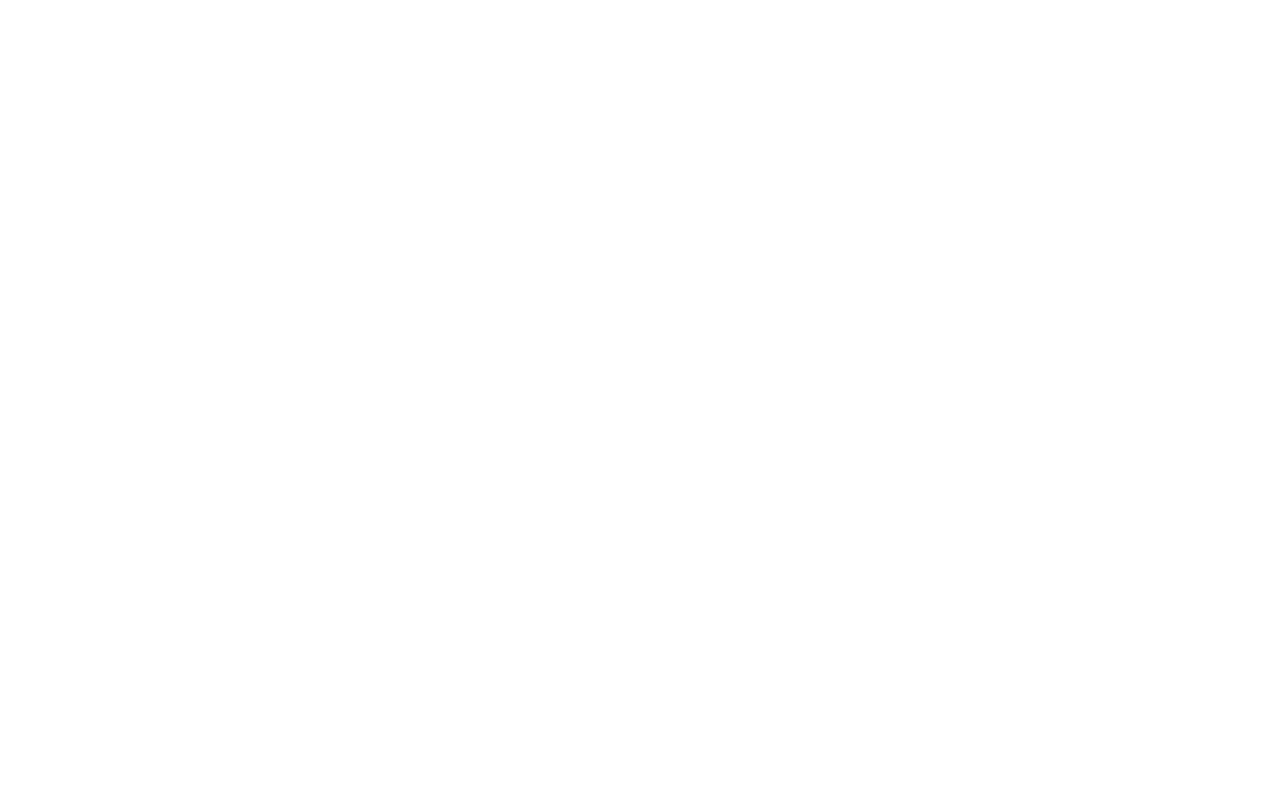
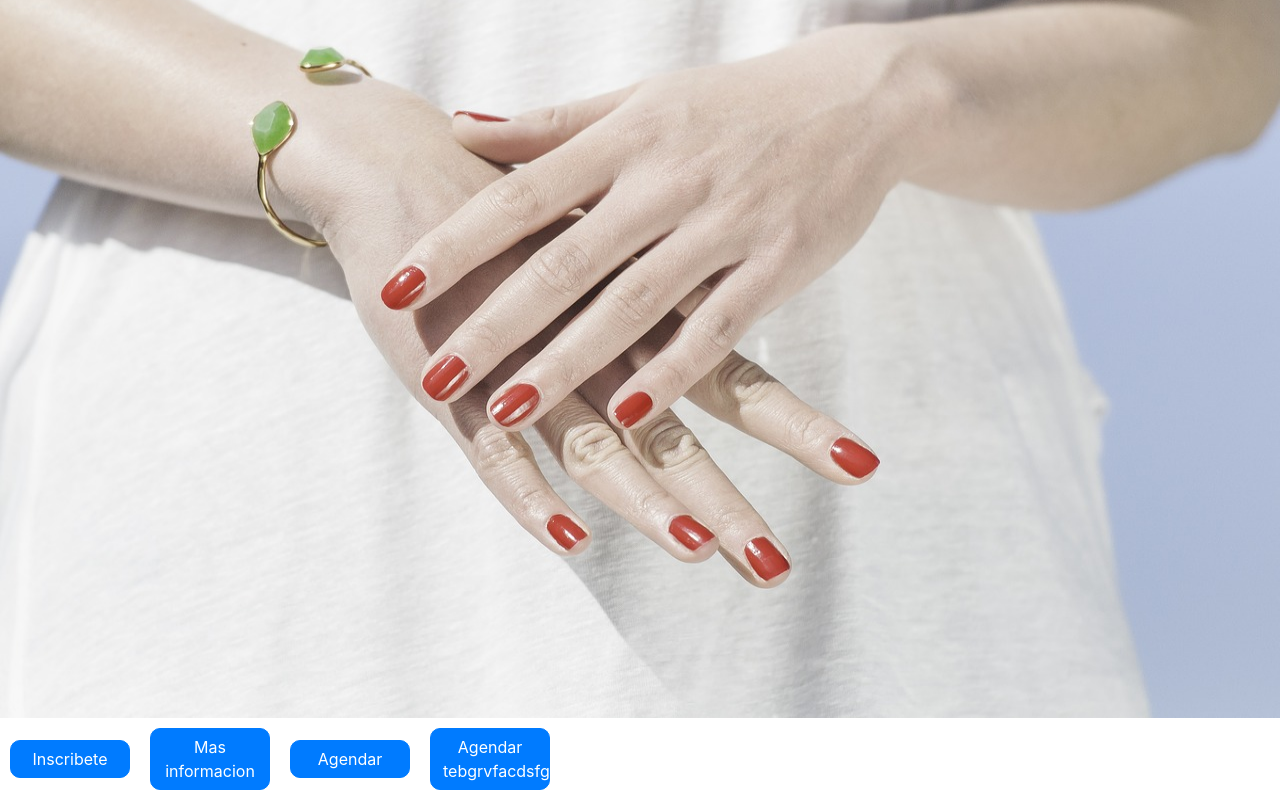
Before and after one commit to Angel10050/nailu_project, a React (Create React App) app: page / in a window 1280 px wide. Shown: the part 197-997 px from the top of the page. Before the commit the page ends 800 px from the top, so only its background shows below. Built offline with nearby package versions, Linux system fonts and the light colour scheme; no server answers.

Commit message:
NavComponent

```diff
--- a/src/App.js
+++ b/src/App.js
@@ -1,13 +1,16 @@
-import React from 'react';
+import React from "react";
 import './App.css';
 
 import { animateScroll as scroll } from 'react-scroll'
 
+import Hero from './Components/heroComponent/Hero'
+import heroImage from './Components/heroComponent/hands-1751637_1280.jpg'
+import ButtonGeneral from './Components/Button/Button'
 import NavComponent from './Components/navComponent/NavComponent'
 
 class App extends React.Component {
   componentDidMount() {
-    fetch('/api/data')
+    fetch("/api/data")
       .then(response => response.json())
       .then(console.log);
   }
@@ -24,7 +27,15 @@
     return (
       <>
       <NavComponent toScrollup={this.toScrollup} />
+      <Hero heroMainImage={heroImage}/>
+      <div>
+        <ButtonGeneral nameBtn="Inscribete" callback={this.handlerClick} />
+        <ButtonGeneral nameBtn="Mas informacion" callback={this.handlerClick} />
+        <ButtonGeneral nameBtn="Agendar" callback={this.handlerClick} />
+        <ButtonGeneral nameBtn="Agendar tebgrvfacdsfg" callback={this.handlerClick}/>
+      </div>
       </>
+
     );
   }
 }
--- /dev/null
+++ b/src/Components/Button/Button.js
@@ -0,0 +1,16 @@
+import React from "react";
+
+import "./ButtonGeneralStyle.css";
+
+
+const ButtonGeneral = ({ nameBtn, callback }) => {
+
+  return (
+    <button type="button" class="btn btn-primary button" onClick={callback}>
+      {nameBtn}
+    </button>
+  );
+
+};
+
+export default ButtonGeneral;
--- /dev/null
+++ b/src/Components/Button/ButtonGeneralStyle.css
@@ -0,0 +1,12 @@
+.button {
+  color: #fff;
+  width: 120px;
+  margin: 10px;
+  min-height: 30px;
+  position: relative;
+  border-radius: 10px;
+}
+
+.button:hover {
+  background: #ff2957;
+}
--- /dev/null
+++ b/src/Components/heroComponent/Hero.css
@@ -0,0 +1,4 @@
+.heroMainImage{
+    height: 100vh;
+    width: 100vw;
+}
--- /dev/null
+++ b/src/Components/heroComponent/Hero.js
@@ -0,0 +1,10 @@
+import React from "react"
+import './Hero.css'
+
+function Hero(props){
+    return(
+        <img className='heroMainImage' src={props.heroMainImage} alt='Nail_Salon'></img>
+    )
+}
+
+export default Hero
```
Also changed, not shown: src/Components/heroComponent/hands-1751637_1280.jpg (added).
